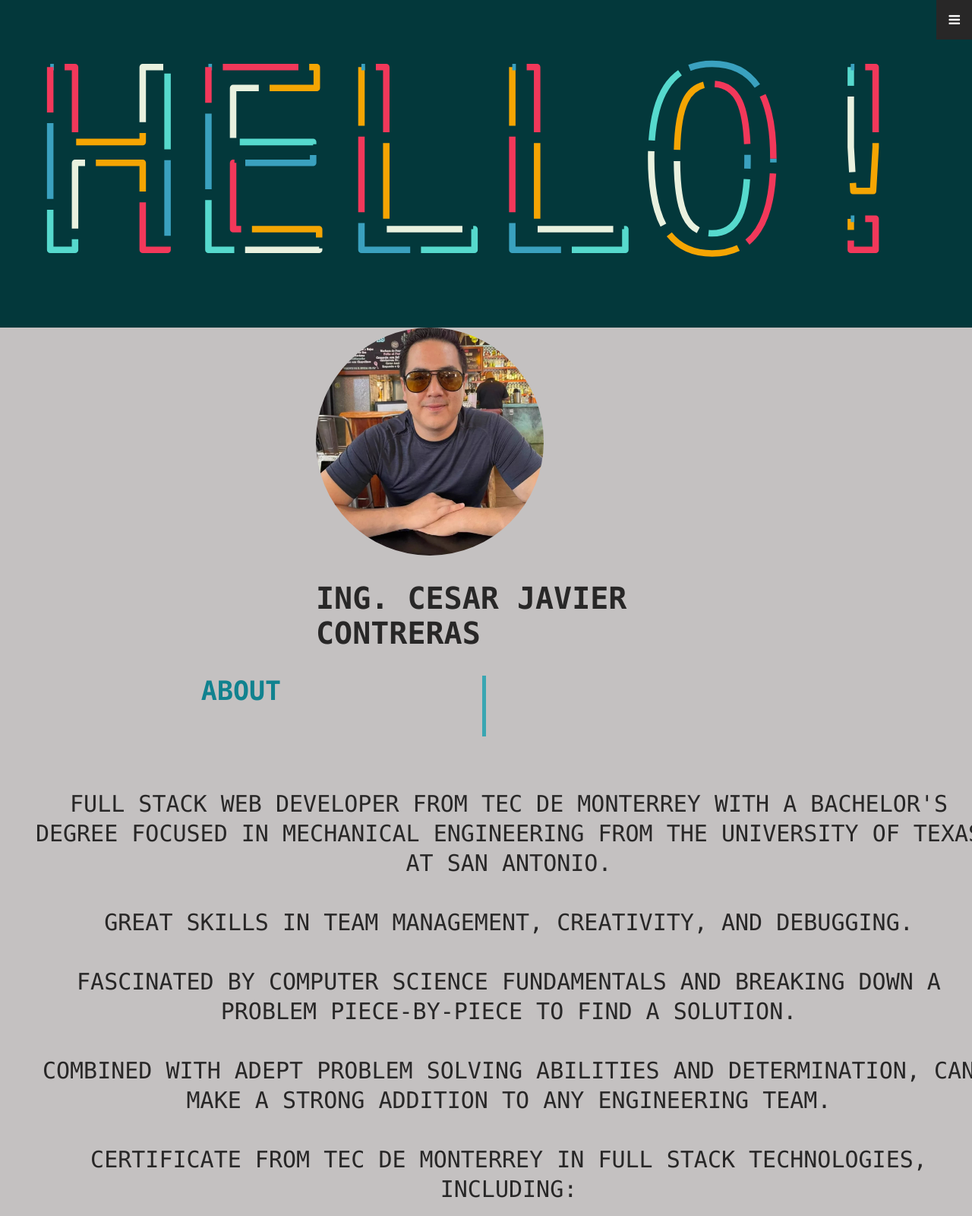
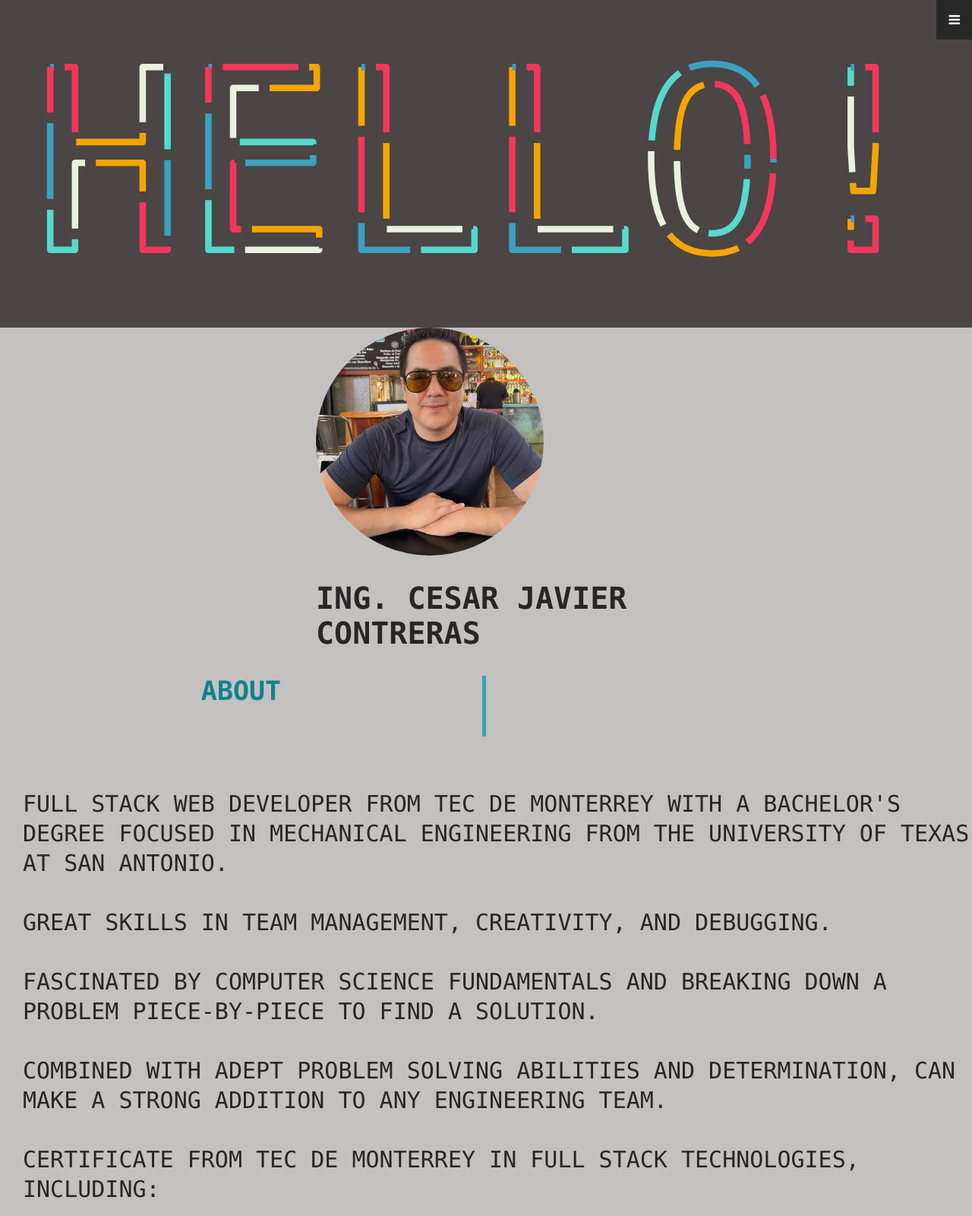
Before and after one commit to dmxtech/My-portfolio, a plain HTML site: page index.html in a window 1280 px wide. Shown: the top 1600 px of the page at 76% size. Drawn offline with nearby package versions, Linux system fonts and the light colour scheme.

Commit message:
update top nav color

```diff
--- a/assets/css/style.css
+++ b/assets/css/style.css
@@ -33,7 +33,7 @@ svg {
 
 .topnav {
   overflow: hidden;
-  background-color: #03383b;
+  background-color: #4B4545;
   position: relative;
 
 }
@@ -104,7 +104,7 @@ svg {
 .step-text {
   line-height: 1.3;
   font-size: 30px;
-  text-align: center;
+  text-align: left;
   margin-left: 30px;
   width: 100%;
   color: var(--blackcolor);
```
